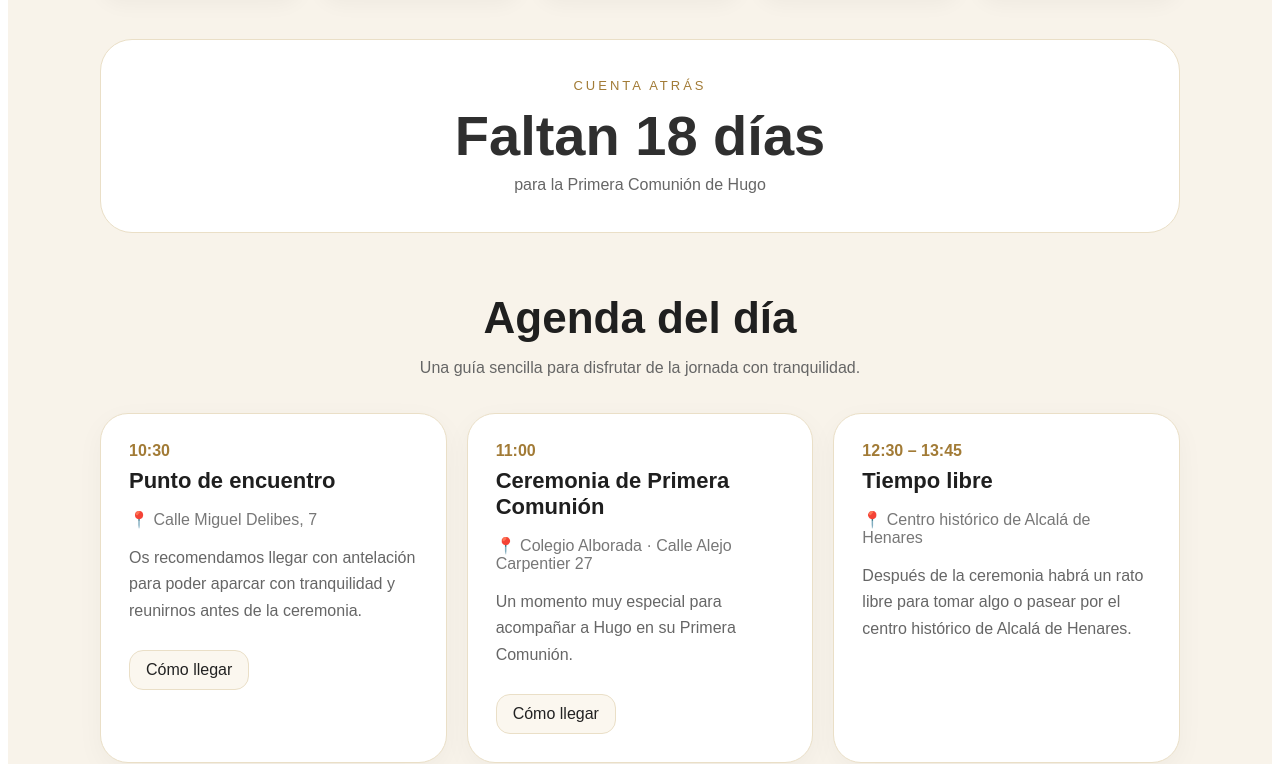
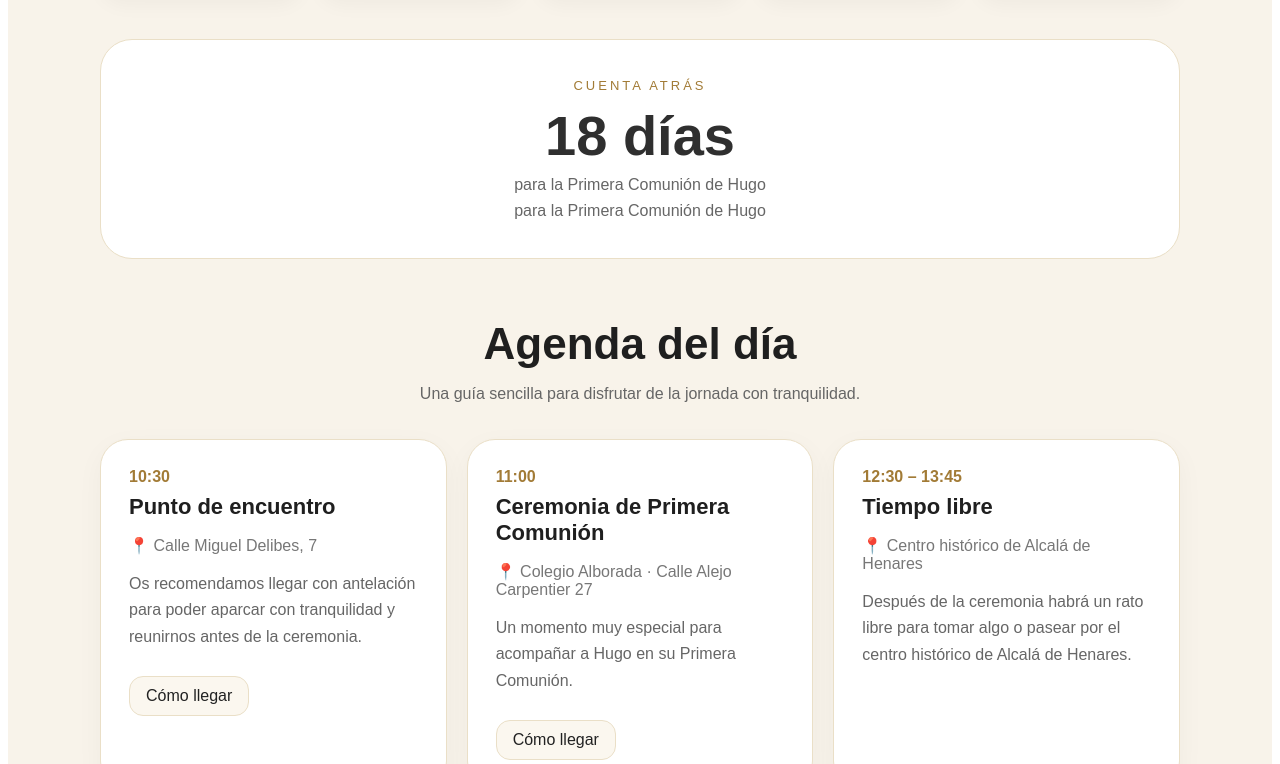
Before and after one commit to josemunozpravia-dotcom/Comunion-Hugo, a React (Vite) app: page / in a window 1280 px wide. Shown: the part 816-1580 px from the top of the page. Built offline with nearby package versions, Linux system fonts and the light colour scheme.

Commit message:
Update App.jsx

```diff
--- a/src/App.jsx
+++ b/src/App.jsx
@@ -77,7 +77,8 @@ export default function App() {
 </section>
         <section style={styles.countdown}>
           <div style={styles.sectionKicker}>Cuenta atrás</div>
-          <div style={styles.countNumber}>Faltan {daysLeft} días</div>
+          <div style={styles.countNumber}>{daysLeft} días</div>
+          <p style={styles.muted}>para la Primera Comunión de Hugo</p>
           <p style={styles.muted}>para la Primera Comunión de Hugo</p>
         </section>
 
@@ -231,5 +232,5 @@ quickIcon: {
   qrText: { color: "#ddd", fontSize: 14, lineHeight: 1.5 },
   whatsapp: { background: "#fff", border: `1px solid ${border}`, borderRadius: 32, padding: 42, textAlign: "center", marginBottom: 64 },
   final: { background: "#6f6254", color: "#ffffff", borderRadius: 32, padding: 40, textAlign: "center", fontSize: 24, fontWeight: 600 },
-  crossFinal: { color: "#d7bd86", fontSize: 32, marginBottom: 12 },
+  crossFinal: { color: "#e4c98f", fontSize: 32, marginBottom: 12 },
 };
```
